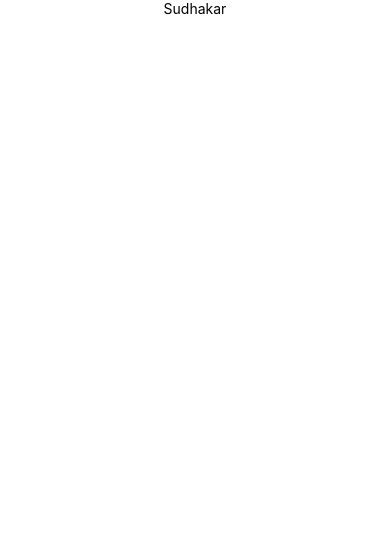
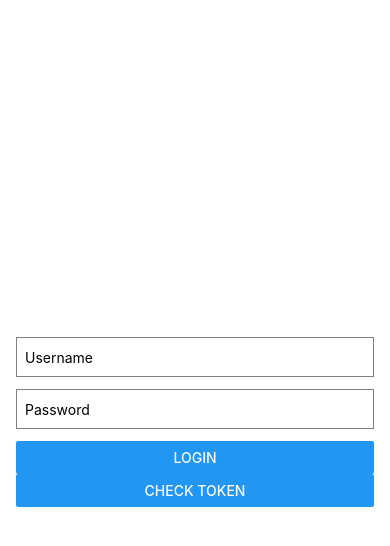
Before and after one commit to Sudhakar-sudha/Sampleclg, a React Native app: screen / in a window 390 px wide. Shown: the top 546 px of the page. Built offline with nearby package versions, Linux system fonts and the light colour scheme.

Commit message:
4declast

```diff
--- a/App.js
+++ b/App.js
@@ -1,11 +1,76 @@
-import { StatusBar } from 'expo-status-bar';
-import { View } from 'react-native';
-import Home from './Components/Home';
+import React, { useState } from 'react';
+import { View, TextInput, Button, Text, StyleSheet, Alert } from 'react-native';
+import AsyncStorage from '@react-native-async-storage/async-storage';
 
-export default function App() {
+const App = () => {
+  const [username, setUsername] = useState('');
+  const [password, setPassword] = useState('');
+
+  const handleLogin = async () => {
+    if (username === '' || password === '') {
+      Alert.alert('Error', 'Please enter both username and password');
+      return;
+    }
+
+    // Simulate a login request
+    const fakeToken = 'your_generated_token'; // Replace with the actual token from your API
+
+    try {
+      // Save the token to AsyncStorage
+      await AsyncStorage.setItem('auth_token', fakeToken);
+      Alert.alert('Success', 'Logged in successfully');
+    } catch (error) {
+      Alert.alert('Error', 'Failed to save token');
+    }
+  };
+
+  const checkAuthToken = async () => {
+    try {
+      const token = await AsyncStorage.getItem('auth_token');
+      if (token !== null) {
+        Alert.alert('Token Found', `Stored Token: ${token}`);
+      } else {
+        Alert.alert('No Token', 'No authentication token found');
+      }
+    } catch (error) {
+      Alert.alert('Error', 'Failed to retrieve token');
+    }
+  };
+
   return (
-    <View>
-      <Home/>
+    <View style={styles.container}>
+      <TextInput
+        style={styles.input}
+        placeholder="Username"
+        value={username}
+        onChangeText={setUsername}
+      />
+      <TextInput
+        style={styles.input}
+        placeholder="Password"
+        value={password}
+        onChangeText={setPassword}
+        secureTextEntry
+      />
+      <Button title="Login" onPress={handleLogin} />
+      <Button title="Check Token" onPress={checkAuthToken} />
     </View>
   );
-}
+};
+
+const styles = StyleSheet.create({
+  container: {
+    flex: 1,
+    justifyContent: 'center',
+    padding: 16,
+  },
+  input: {
+    height: 40,
+    borderColor: 'gray',
+    borderWidth: 1,
+    marginBottom: 12,
+    paddingLeft: 8,
+  },
+});
+
+export default App;
```
Also changed, not shown: package.json (+5 -3 lines), 1 other file (tests, documents, lock files or other folders).
